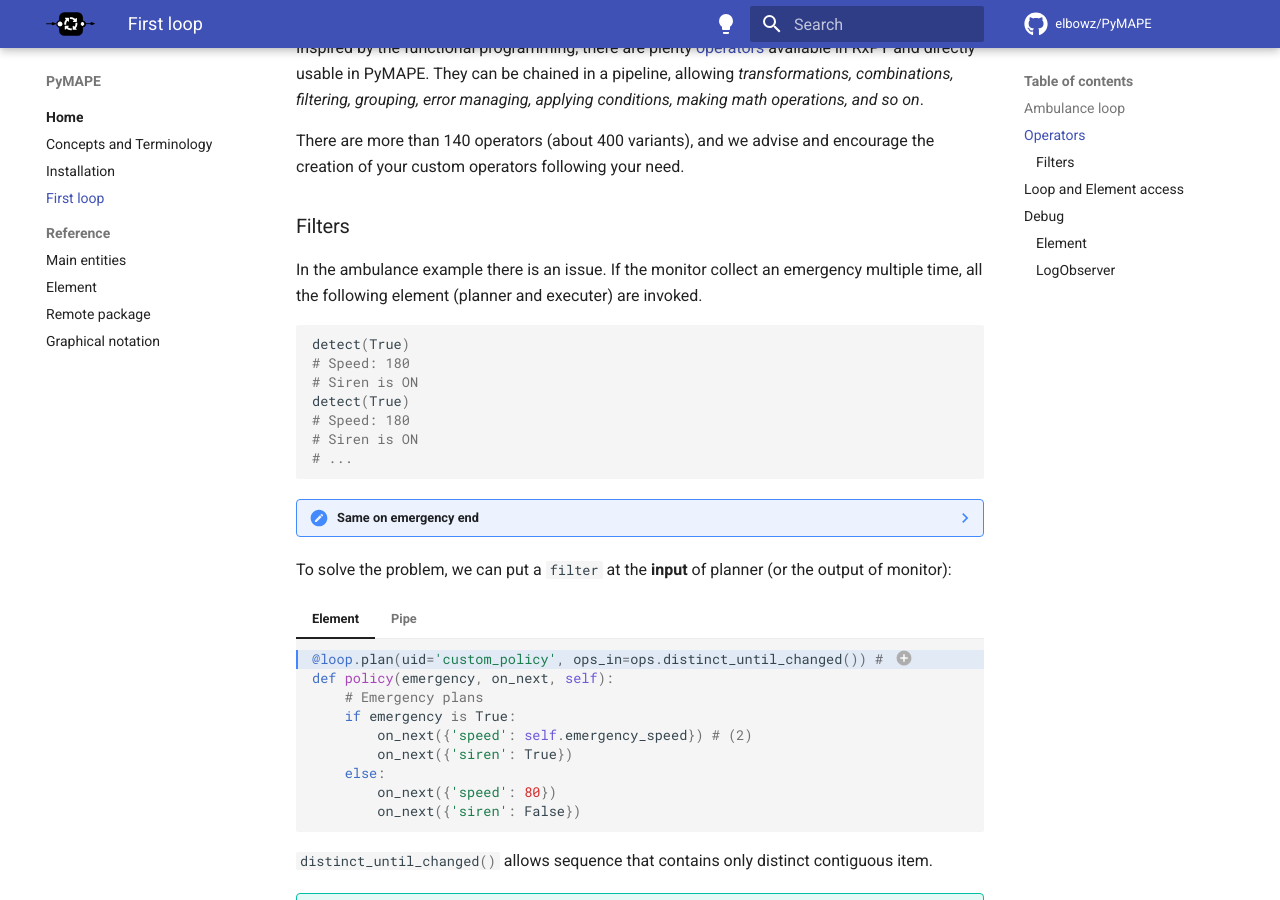
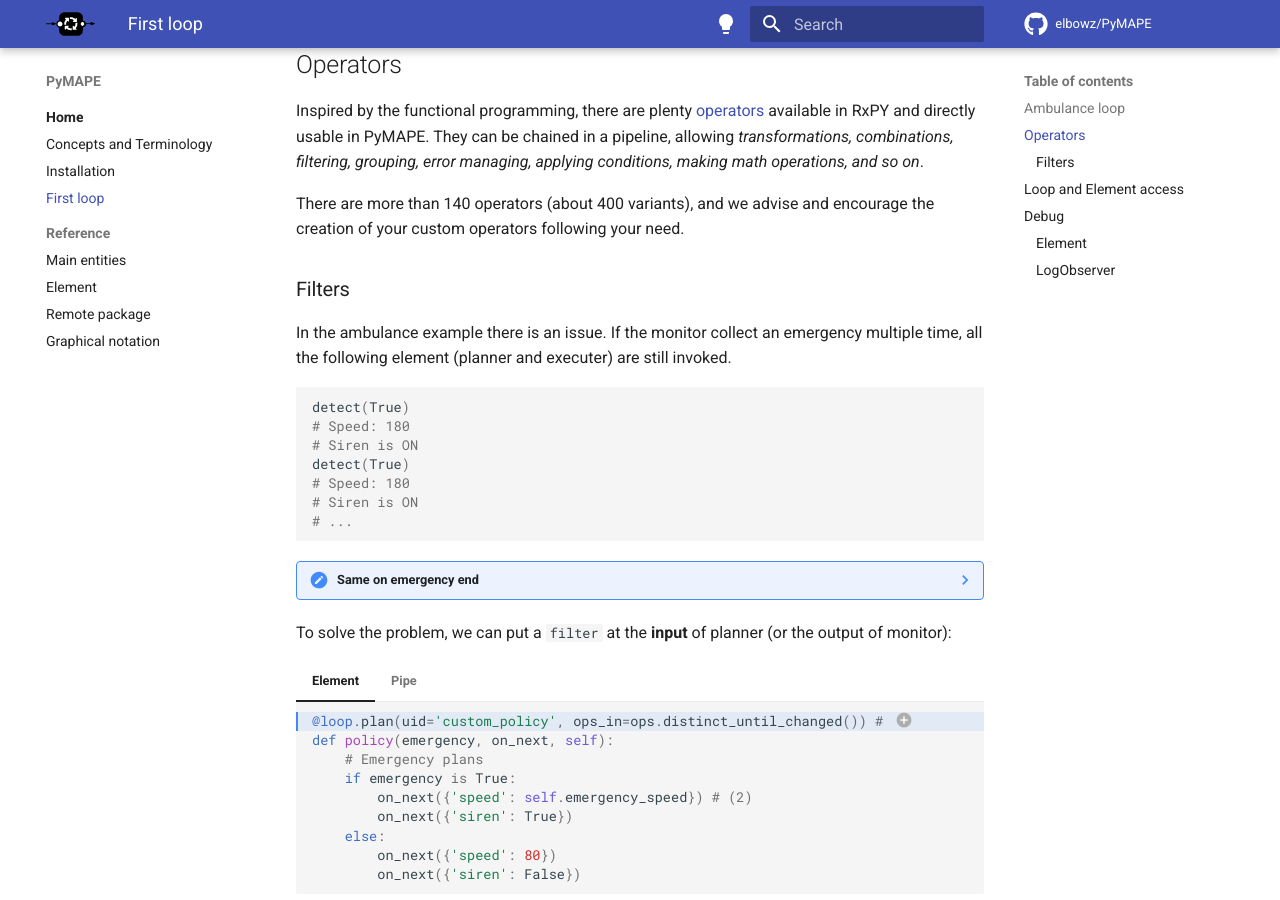
Before and after one commit to elbowz/PyMAPE, an MkDocs documentation site: the page built from docs/first-loop.md, in a window 1280 px wide and 900 px high, scrolled down 2772 px. Built offline with MkDocs 1.6.1 and Material for MkDocs 9.7.7, drawn with Linux system fonts in a browser that asks for light colours; comment, search, counter and statistics services are not loaded; some of the changed lines change nothing that is shown; some of the changed text lies outside the part shown.

Commit message:
Fix and minimal add to first-loop.md docs

````diff
--- a/docs/first-loop.md
+++ b/docs/first-loop.md
@@ -39,8 +39,12 @@
 
 `#!py detect()` function is the monitor element. It accepts at least two positional params:
 
-* __stream item__ (`emergency`) - the value in input of an element. The elements talk with each other by streams as [ReactiveX] philosophy.
-* __on_next__ - is the function to call with the value to pass to the next linked elements (`#!py subscribed()`). It can be called 0 or N times, you haven't to confused with the function `#!py return`.
+* __stream item__ (`emergency`) - is the input value of the element. The elements talk with each other by streams following the [ReactiveX] philosophy.
+* __on_next__ - is the function to call with the value to pass to the next linked elements (`#!py subscribed()`). It can be called 0 or N times, you haven't to confused with the function `#!py return` concept.
+
+??? note "type of `detect`"
+
+    `detect` is no more a simple function but an object, instance of class `Monitor`.
 
 [ReactiveX]: https://en.wikipedia.org/wiki/ReactiveX
 
@@ -115,7 +119,7 @@
 
 ??? info "Different elements behaviour"
 
-    Elements can have 3 different behaviours respect to the stream passing through them:
+    Elements can have 3 different behaviors with respect to the stream passing through them:
 
     <!-- Same text in reference/entities.md -->
 
@@ -154,7 +158,7 @@
 
 ### Filters
 
-In the ambulance example there is an issue. If the monitor collect an emergency multiple time, all the following element (planner and executer) are invoked.
+In the ambulance example there is an issue. If the monitor collect an emergency multiple time, all the following element (planner and executer) are still invoked.
 
 ```python
 detect(True)
````
